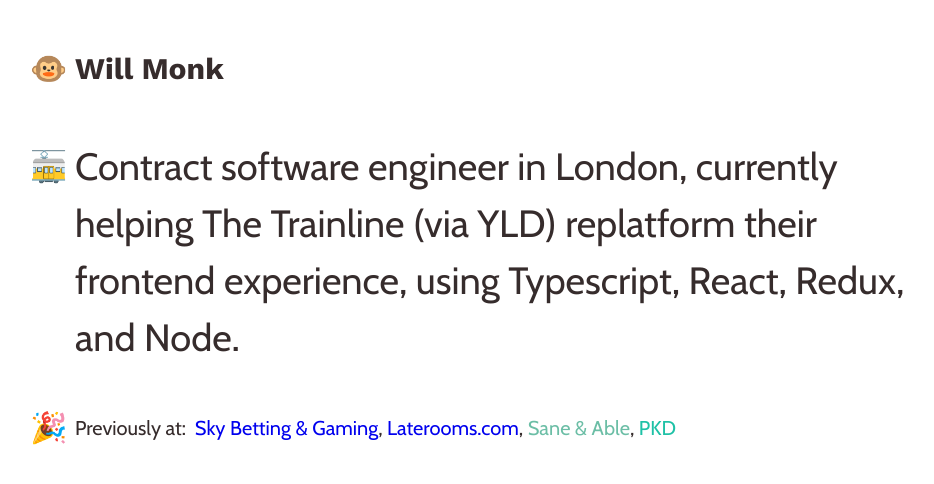
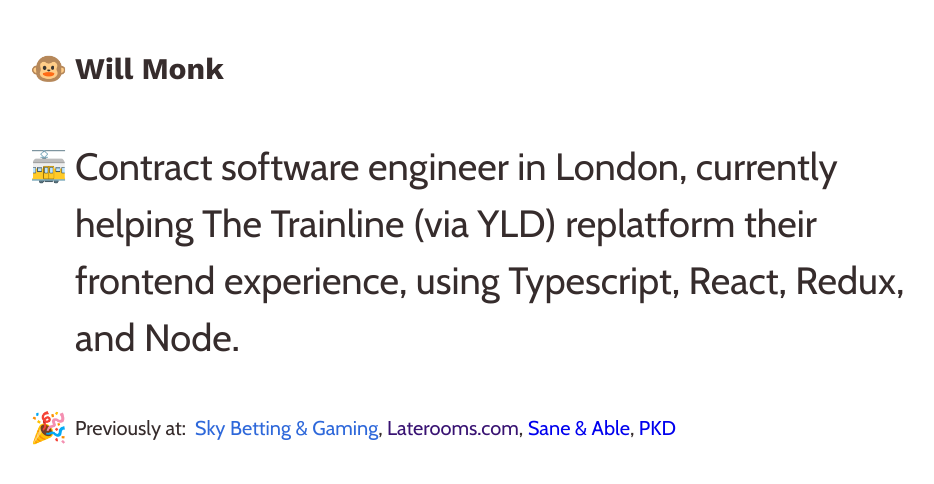
Before and after one commit to wmonk/will.mk, a React (Create React App) app: page / in a window 1280 px wide. Shown: the top 484 px of the page, without its empty margins (20-954 px from the left). Built offline with nearby package versions, Linux system fonts and the light colour scheme.

Commit message:
Let routes work

```diff
--- a/src/App.js
+++ b/src/App.js
@@ -15,6 +15,7 @@
     skybet: {
         text: "I joined Sky Betting & Gaming to help them rebuild and modernise their frontend stack. Using technology such as React, Redux, ImmutableJS, Webpack, and Node.js.\nI worked on rebuilding existing parts of the website with React, as well as building reusable components for a company wide ui-library. To make a full component slice I also advised on API response structure to best fit the consumption on the client.",
         emoji: "⚽️",
+        id: "sbg",
         size: "smaller",
         href: "https://m.skybet.com",
         title: "Sky Betting & Gaming",
@@ -23,6 +24,7 @@
     laterooms: {
         text: "While at Laterooms.com, I worked on two re-platforming projects. Both of these projects were built fully responsively and mobile first, ensuring that there was no need for a mobile website any more. The other important factor was to make the code base easy to change, quick to deploy to live, and be smart enough to fail this process if there was an issue.",
         emoji: "🏨",
+        id: "lr",
         size: "smaller",
         href: "http://laterooms.com",
         title: "Laterooms.com",
@@ -78,8 +80,8 @@
                 <div>
                     Previously at: &nbsp;
                     {Object.keys(insides).slice(1).map(insideId => {
-                        const { href, title } = insides[insideId];
-                        return (<a href={href} onClick={e => this.handleClick(e, insideId)} className={`${insideId} ${id === insideId && "selected"}`} target="_blank">{title}</a>);
+                        const { href, title, id: cx } = insides[insideId];
+                        return (<a href={href} onClick={e => this.handleClick(e, insideId)} className={`${cx} ${id === cx && "selected"}`} target="_blank">{title}</a>);
                     }).reduce((arr, link, i) => {
                         if (!Array.isArray(arr)) {
                             return [arr, <span>,&nbsp;</span>, link];
```
